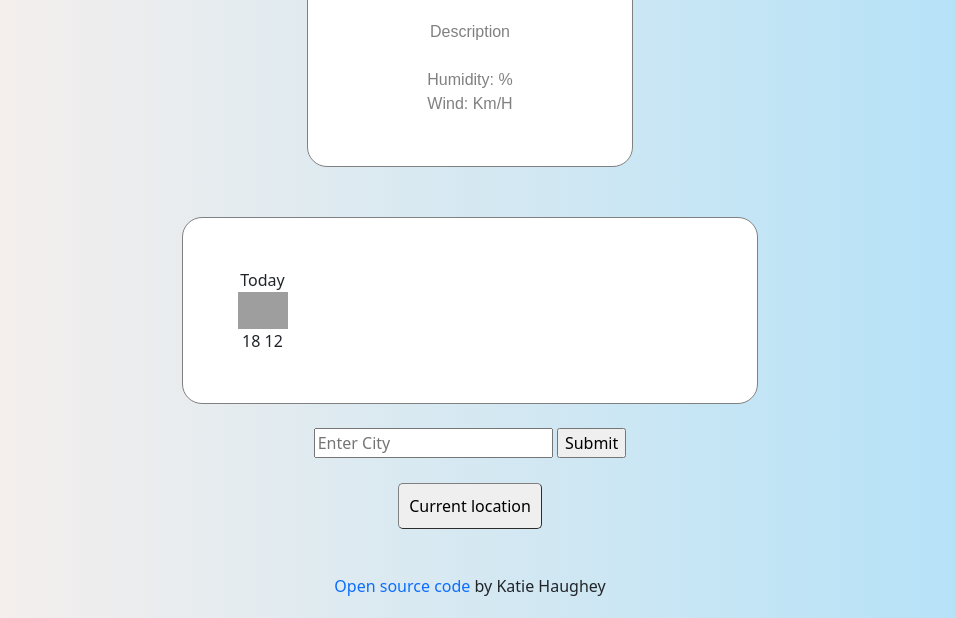
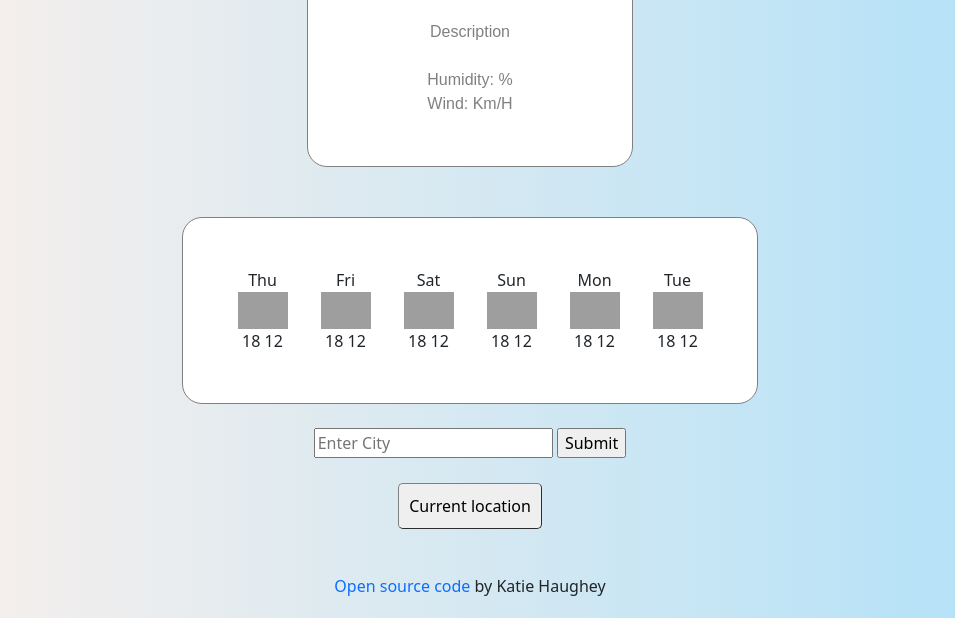
Before and after one commit to KatieHaughey/weather-app, a plain HTML site: page index.html in a window 1280 px wide. Shown: the part 329-947 px from the top of the page, without its empty margins (170-1125 px from the left). Drawn offline with nearby package versions, Linux system fonts and the light colour scheme; no server answers; grey boxes are pictures that could not be loaded.

Commit message:
forecast data removed from HTML and added to a loop function in JS

```diff
--- a/index.html
+++ b/index.html
@@ -42,27 +42,8 @@
               </li>
             </ul>
         </div>
-    <div class="five-days" id="weather-forecast">
-      <div class="row">
-        <div class="col-2">
-          <div class="weather-forecast-date">
-          Today
-          </div>
-          <img
-          src="https://ssl.gstatic.com/onebox/weather/64/partly_cloudy.png"
-          alt=""
-          width="50px">
-          <div>
-            <span class="weather-forecast-high">
-          18
-            </span>
-            <span class="weather-forecast-low">
-          12
-            </span>
-          </div>
-        </div>
+    <div class="five-days" id="forecast">
 
-                    </div>
                 </div>
             </div>
         </div>
--- a/src/index.js
+++ b/src/index.js
@@ -27,6 +27,39 @@ let dayAndTime = document.querySelector("h3");
 dayAndTime.innerHTML = `${currentDay} ${currentHour}:${currentMinutes}`;
 
 //forecast
+
+function displayForecast() {
+  let forecastElement = document.querySelector("#forecast");
+
+  let forecastHTML = `<div class="row">`;
+  let days = ["Thu", "Fri", "Sat", "Sun", "Mon", "Tue"];
+  days.forEach(function name(day) {
+    forecastHTML =
+      forecastHTML +
+      `
+        <div class="col-2">
+          <div class="weather-forecast-date">
+          ${day}
+          </div>
+          <img
+          src="https://ssl.gstatic.com/onebox/weather/64/partly_cloudy.png"
+          alt=""
+          width="50px"/>
+          <div>
+            <span class="weather-forecast-high">
+          18
+            </span>
+            <span class="weather-forecast-low">
+          12
+            </span>
+          </div>
+        </div>
+        `;
+  });
+
+  forecastHTML = forecastHTML + `</div>`;
+  forecastElement.innerHTML = forecastHTML;
+}
 
 //Temp
 
@@ -116,6 +149,8 @@ function convertToFahrenheit(event) {
 let fTemp = document.querySelector("#fahrenheit");
 fTemp.addEventListener("click", convertToFahrenheit);
 
-let celciusTemperature = null;
+//let celciusTemperature = null;
 
-celciusTemperature = response.dara.main.temp;
+//celciusTemperature = response.data.main.temp;
+
+displayForecast();
```
